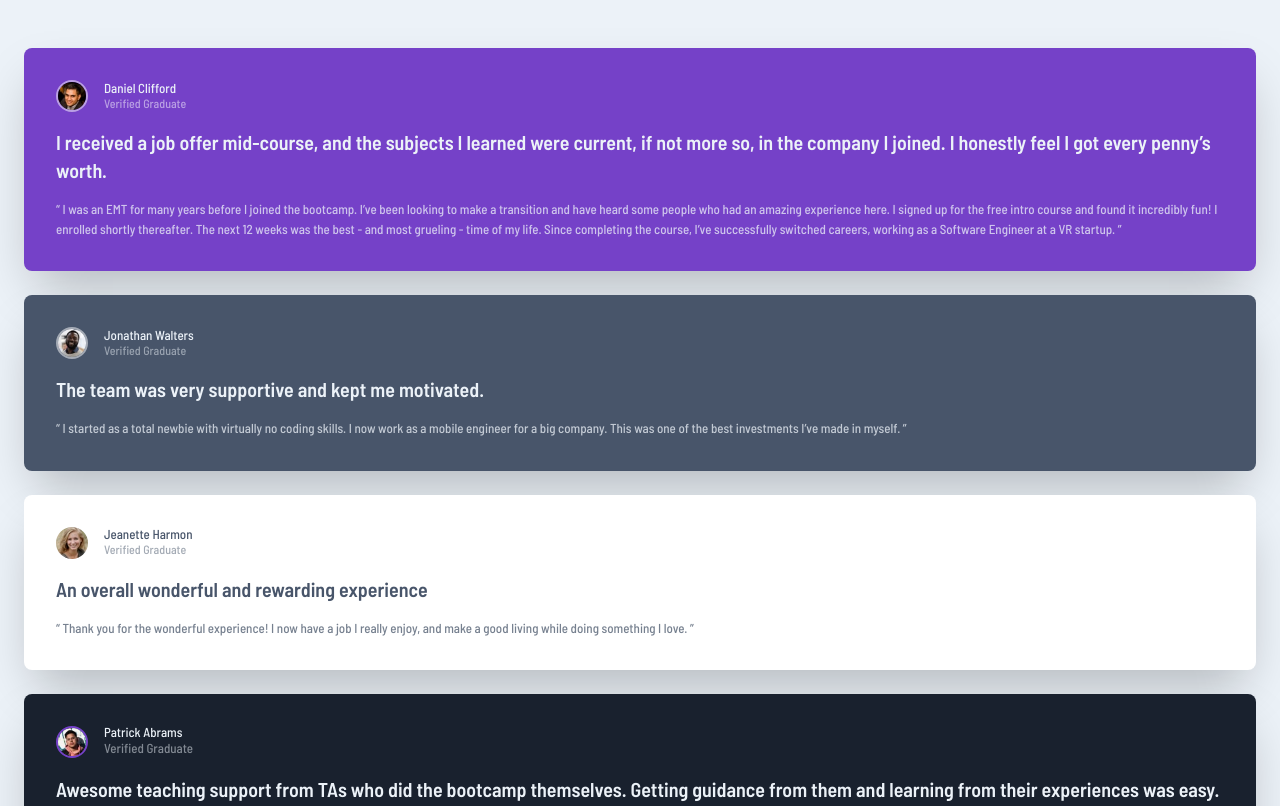
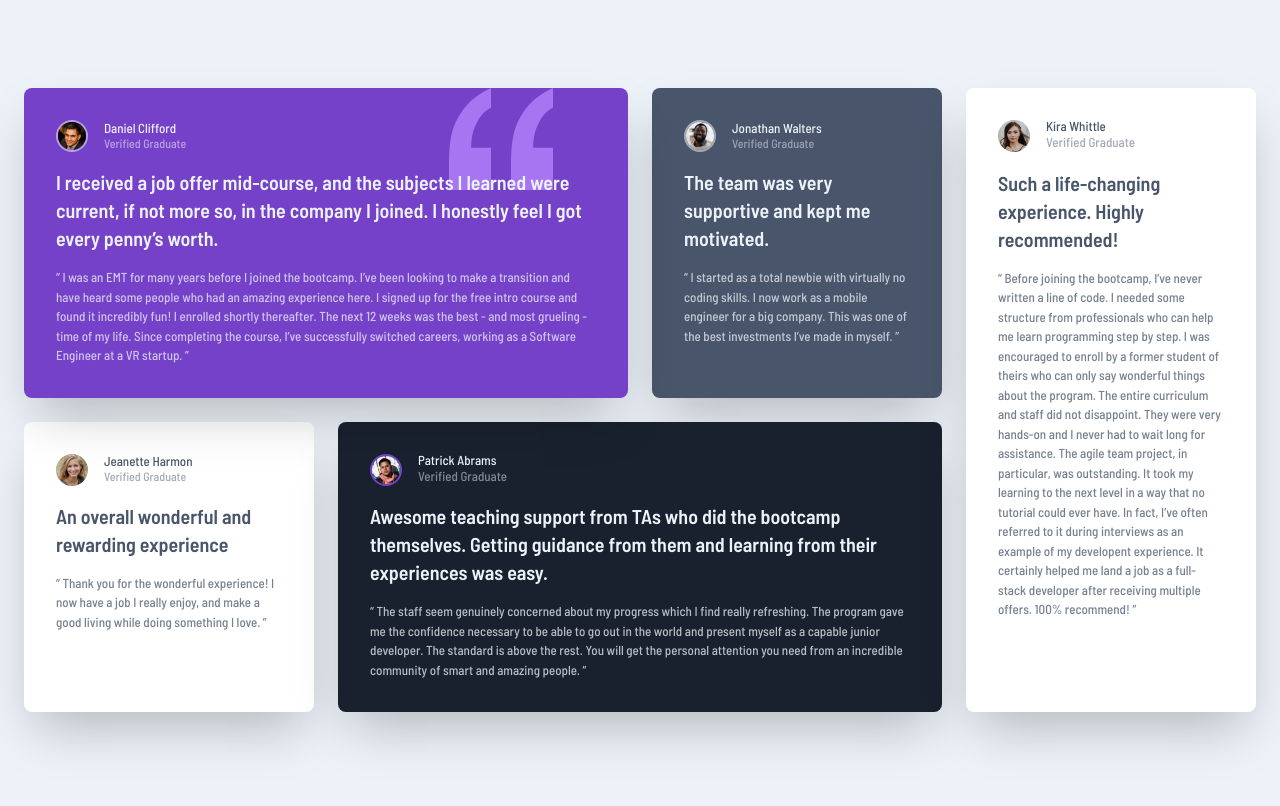
Before and after one commit to BarteQS/testimonials-grid, a website: page src/index.html in a window 1280 px wide. Shown: the top 806 px of the page. Drawn offline with Linux system fonts and the light colour scheme.

Commit message:
Finished the project

```diff
--- a/src/index.html
+++ b/src/index.html
@@ -18,11 +18,13 @@
     />
     <title>Testimonials</title>
   </head>
-  <body class="font-barlow bg-lightGrayishBlue">
-    <main class="grid gap-6 px-6 my-12">
+  <body
+    class="font-barlow bg-lightGrayishBlue min-h-dvh lg:flex lg:items-center lg:justify-center"
+  >
+    <main class="grid gap-6 px-6 my-12 lg:grid-cols-4 lg:max-w-screen-xl">
       <h1 class="sr-only">Workers' reviews</h1>
       <article
-        class="bg-moderateViolet p-8 rounded-lg text-lightGrayishBlue text-[13px] shadow-2xl"
+        class="bg-moderateViolet p-8 rounded-lg text-lightGrayishBlue text-[13px] shadow-2xl lg:col-span-2 z-10 bg-[url('../images/bg-pattern-quotation.svg')] bg-no-repeat bg-[top_right_15%]"
       >
         <div class="flex items-center gap-4">
           <img
@@ -78,7 +80,7 @@
         </p>
       </article>
       <article
-        class="bg-white p-8 rounded-lg text-darkGrayishBlue text-[13px] shadow-2xl"
+        class="bg-white p-8 rounded-lg text-darkGrayishBlue text-[13px] shadow-2xl lg:row-start-2"
       >
         <div class="flex items-center gap-4">
           <img
@@ -102,7 +104,7 @@
         </p>
       </article>
       <article
-        class="bg-darkBlackishBlue p-8 rounded-lg text-lightGrayishBlue text-[13px] shadow-2xl"
+        class="bg-darkBlackishBlue p-8 rounded-lg text-lightGrayishBlue text-[13px] shadow-2xl lg:row-start-2 lg:col-span-2"
       >
         <div class="flex items-center gap-4">
           <img
@@ -132,7 +134,7 @@
         </p>
       </article>
       <article
-        class="bg-white p-8 rounded-lg text-darkGrayishBlue text-[13px] shadow-2xl"
+        class="bg-white p-8 rounded-lg text-darkGrayishBlue text-[13px] shadow-2xl lg:row-span-2"
       >
         <div class="flex items-center gap-4">
           <img
```
Also changed, not shown: src/output.css.
